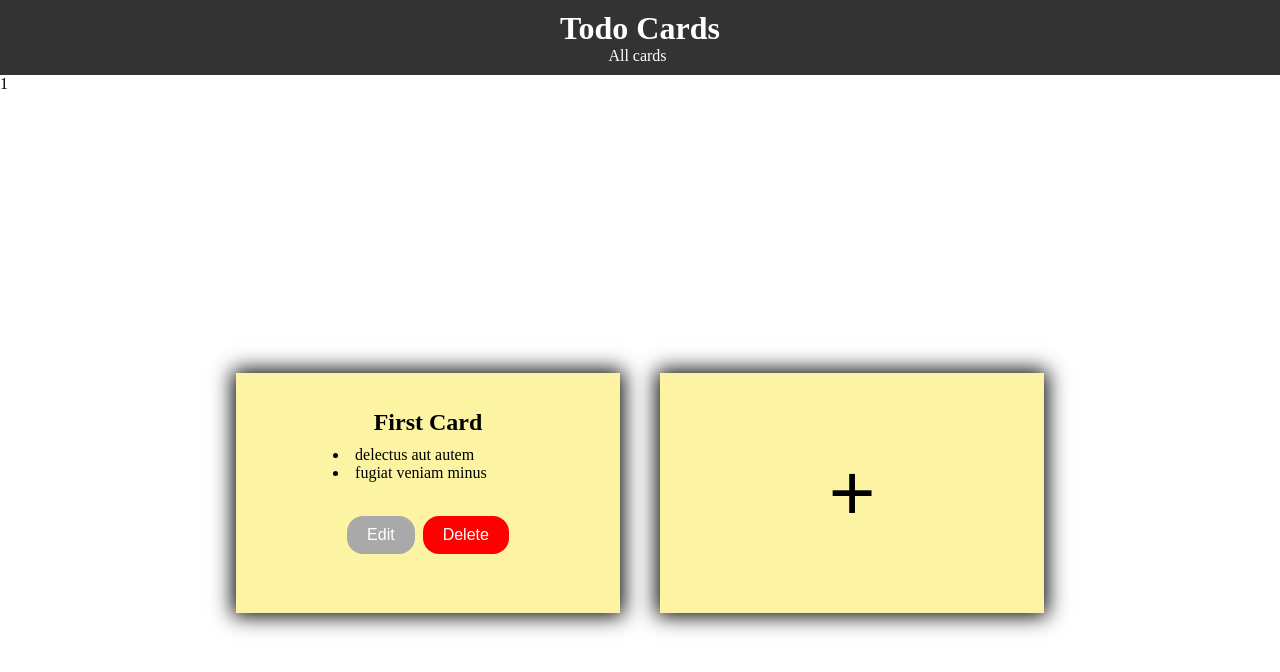
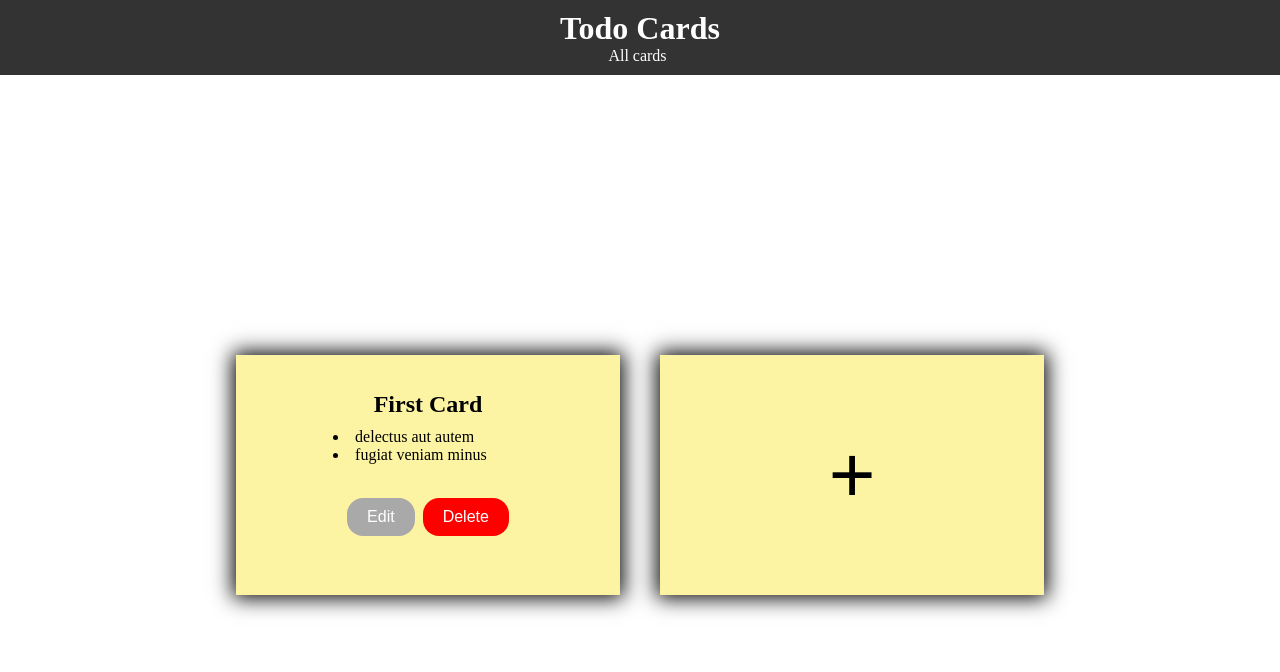
Before and after one commit to OlgaAleshina/todo-app-vue, a Vue app: page /#/ in a window 1280 px wide. Shown: the top 672 px of the page. Built offline with nearby package versions, Linux system fonts and the light colour scheme; the HTML template or start-up script is replaced by a standard one.

Commit message:
solve delete card problem

```diff
--- a/src/components/CardGrid.vue
+++ /dev/null
@@ -1,35 +0,0 @@
-<template>
-  <div class="app">
-    <div class="note" v-bind:key="card.id" v-for="card in cards">
-      <CardItem
-        v-bind:card="card"
-        v-on:delete-card="$emit('delete-card', card.id)"
-        v-on:edit-card="$emit('edit-card', card.id)"
-      />
-    </div>
-    <div class="note">
-      <router-link to="/todo-card">
-        <button class="button" type="transparent">+</button>
-      </router-link>
-    </div>
-  </div>
-</template>
-
-<script>
-import CardItem from "./CardItem";
-export default {
-  name: "CardGrid",
-  components: { CardItem },
-  props: ["cards"]
-};
-</script>
-
-<style scoped>
-.button {
-  font-size: 5rem;
-}
-
-.note {
-  height: 30%;
-}
-</style>
--- a/src/components/CardItem.vue
+++ b/src/components/CardItem.vue
@@ -7,19 +7,36 @@
       <li>{{card.todos[1].text}}</li>
     </div>
     <div class="button-row">
-      <!-- route to editCardView-->
-      <router-link to="/todo-card">
-        <button v-on:click="$emit('edit-card', card.id)" class="button">Edit</button>
+      <!-- route to TodoView passing card.id as a parameter-->
+      <router-link :to="{name:'todo-card', params: {id: card.id }}">
+        <button class="button">Edit</button>
       </router-link>
-      <button v-on:click="$emit('delete-card', card.id)" class="button" type="danger">Delete</button>
+      <button
+        v-if="!showDeleteCardModal"
+        v-on:click="showDeleteCardModal=true"
+        class="button"
+        type="danger"
+      >Delete</button>
+      <ConfirmModal
+        v-show="showDeleteCardModal"
+        v-on:close="showDeleteCardModal=false"
+        v-on:confirm="$emit('delete-card', card.id)"
+      />
     </div>
   </div>
 </template>
 
 <script>
+import ConfirmModal from "./ConfirmModal";
 export default {
   name: "CardItem",
-  props: ["card"]
+  components: { ConfirmModal },
+  props: ["card"],
+  data() {
+    return {
+      showDeleteCardModal: false
+    };
+  }
 };
 </script>
 
--- a/src/router.js
+++ b/src/router.js
@@ -11,7 +11,7 @@ export default new Router({
             component: () => import(/* webpackChunkName: "about" */ './views/CardView.vue')
         },
         {
-            path: '/todo-card',
+            path: '/todo-card/:id',
             name: 'todo-card',
             // route level code-splitting
             // this generates a separate chunk (about.[hash].js) for this route
--- a/src/views/CardView.vue
+++ b/src/views/CardView.vue
@@ -1,27 +1,31 @@
 <template>
-  <!--problem with passing params here. cards.id return undefined-->
-
-  <div>
-    {{cards[0].id}}
-    <Cards
-      v-bind:cards="cards"
-      v-on:delete-card="$emit('delete-card',card.id)"
-      v-on:edit-card="$emit('edit-card')"
-    />
+  <div class="app">
+    <div class="note" v-bind:key="card.id" v-for="card in cards">
+      <CardItem v-bind:card="card" v-on:delete-card="$emit('delete-card', card.id)" />
+    </div>
+    <div class="note">
+      <router-link :to="{name:'todo-card', params: {id: 0 }}">
+        <button class="button" type="transparent">+</button>
+      </router-link>
+    </div>
   </div>
 </template>
 
 <script>
-import Cards from "../components/CardGrid";
-
+import CardItem from "../components/CardItem";
 export default {
   name: "home",
-  components: {
-    Cards
-  },
+  components: { CardItem },
   props: ["cards"]
 };
 </script>
 
 <style scoped>
+.button {
+  font-size: 5rem;
+}
+
+.note {
+  height: 30%;
+}
 </style>
--- a/src/views/TodoView.vue
+++ b/src/views/TodoView.vue
@@ -31,6 +31,7 @@
 </template>
 
 <script>
+//try mounted to get data from Local Storage
 import TodoForm from "../components/TodoForm";
 import TodoList from "../components/TodoList";
 import ConfirmModal from "../components/ConfirmModal";
@@ -96,6 +97,14 @@ export default {
       this.title = "";
       this.todos = [];
     }
+  },
+
+  mounted(props) {
+    const cards = JSON.parse(localStorage.getItem("cards"));
+    console.log(cards);
+    console.log(props);
+    //this.todos = card[1].todos;
+    //this.title = card[1].title;
   }
 };
 </script>
```
